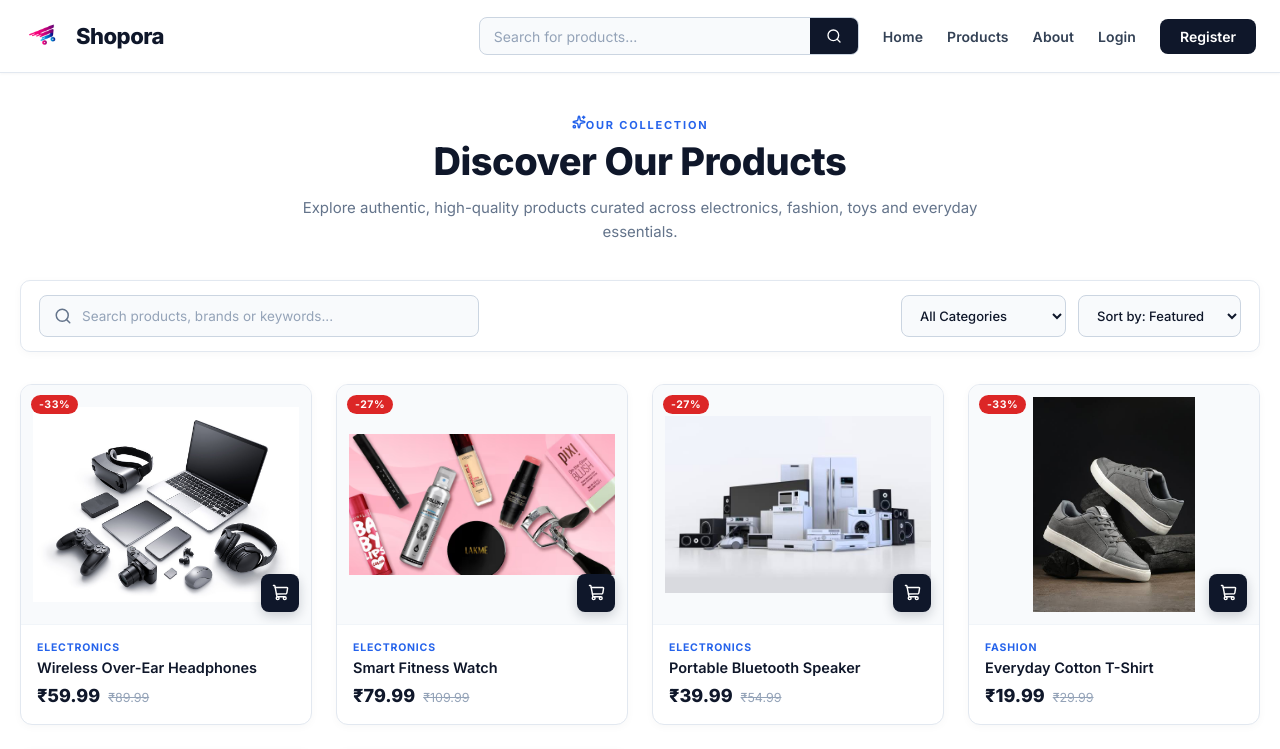
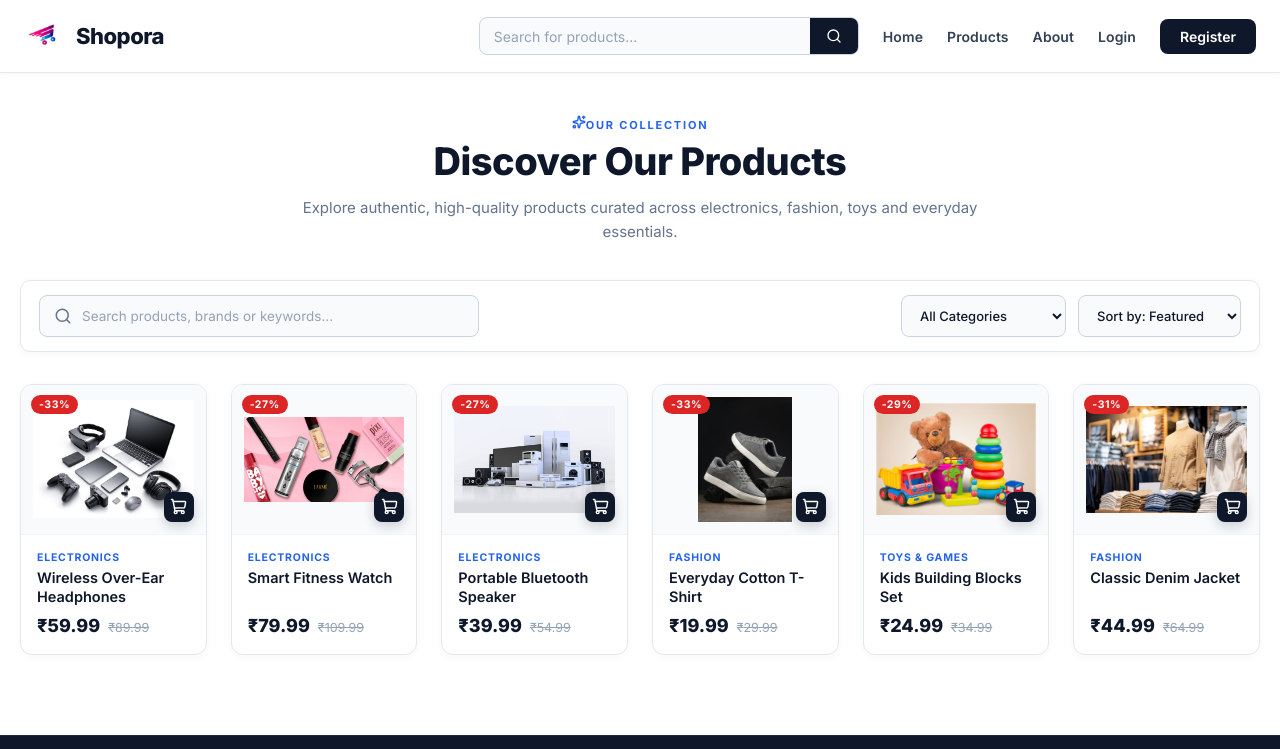
Before and after one commit to developertesting336-lgtm/amandeeptestproject, a React (Vite) app in the folder frontend/: page /products in a window 1280 px wide. Shown: the top 749 px of the page. Built offline with nearby package versions, Linux system fonts and the light colour scheme; no server answers.

Commit message:
hero section

```diff
--- a/frontend/src/pages/Home/CategorySection.css
+++ b/frontend/src/pages/Home/CategorySection.css
@@ -5,7 +5,7 @@
 ===================================================== */
 .category-section {
   width: 100%;
-  padding: 50px 5% 60px;
+  padding: 20px 5% 60px;
   background-color: #ffffff;
   font-family: 'Inter', sans-serif;
   box-sizing: border-box;
--- a/frontend/src/pages/Home/Hero1.css
+++ b/frontend/src/pages/Home/Hero1.css
@@ -1,7 +1,7 @@
 .hero {
   width: 100%;
   padding: 16px 24px;
-  background-color: #ffffff;
+  background-color: #a999991f;
   font-family: 'Inter', system-ui, -apple-system, sans-serif;
   box-sizing: border-box;
 }
--- a/frontend/src/pages/Home/ProductSection.css
+++ b/frontend/src/pages/Home/ProductSection.css
@@ -8,7 +8,7 @@
   width: 100%;
   max-width: none;
   margin: 0;
-  padding: 48px 5% 56px;
+  padding: 12px 5% 56px;
   background-color: #ffffff;
   font-family: 'Inter', system-ui, -apple-system, sans-serif;
   overflow: hidden;
--- a/frontend/src/pages/Products/UserProducts.css
+++ b/frontend/src/pages/Products/UserProducts.css
@@ -144,7 +144,7 @@
 
 .user-products-grid {
   display: grid;
-  grid-template-columns: repeat(4, 1fr);
+  grid-template-columns: repeat(6, 1fr);
   gap: 24px;
 }
 
@@ -169,7 +169,7 @@
 .user-product-image-wrapper {
   position: relative;
   width: 100%;
-  height: 240px;
+  height: 150px;
   background-color: #f8fafc;
   overflow: hidden;
   border-bottom: 1px solid #f1f5f9;
@@ -212,8 +212,8 @@
   position: absolute;
   bottom: 12px;
   right: 12px;
-  width: 38px;
-  height: 38px;
+  width: 30px;
+  height: 30px;
   border-radius: 8px;
   background-color: #0f172a;
   color: #ffffff;
```
Also changed, not shown: 1 other file (tests, documents, lock files or other folders).
